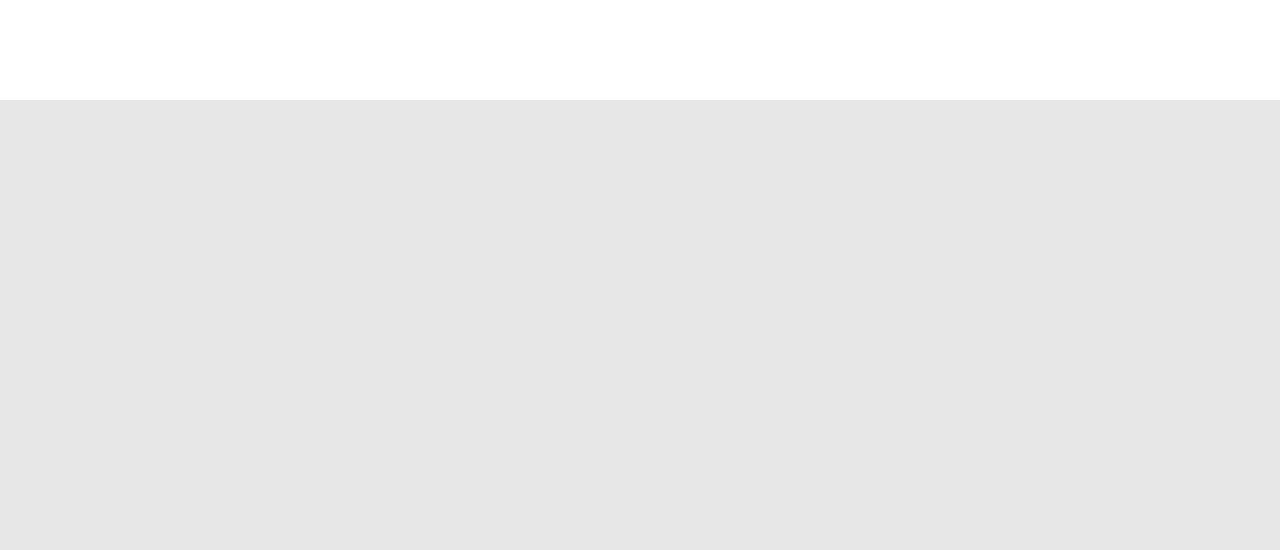
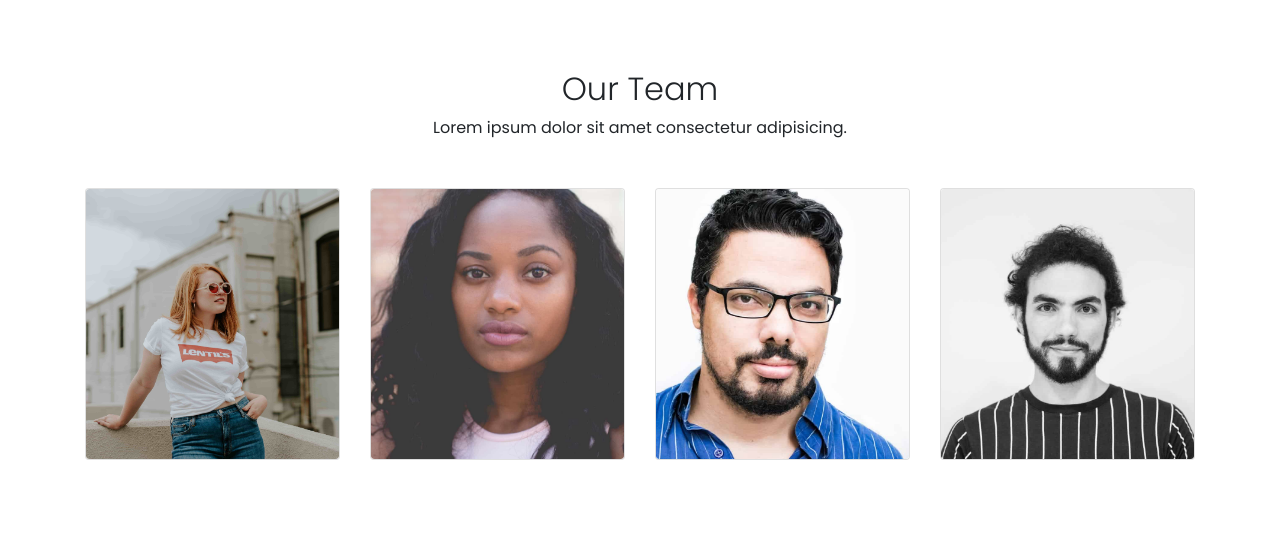
Before and after one commit to juveria-manzar/TogetherDone-Responsive, a PHP site: page / in a window 1280 px wide. Shown: the part 700-1250 px from the top of the page. Before the commit the page ends 800 px from the top, so only its background shows below. Run offline with PHP 8.4, Linux system fonts and the light colour scheme; some libraries are stand-ins or nearby versions.

Commit message:
Our-team-section

```diff
--- a/index.html
+++ b/index.html
@@ -87,7 +87,74 @@
 
     </section>
 
-    <section id="our-team"></section>
+    <section id="our-team">
+        <div class="container">
+            <header>
+                <h2 class="text-center font-weight-light">Our Team</h2>
+                <p class="text-center">Lorem ipsum dolor sit amet consectetur adipisicing.</p>
+            </header>
+
+            <div class="row mt-4">
+                <div class="col-lg-3 col-md-6 mt-4">
+                    <div class="card overflow-hidden">
+                        <img class="card-img" src="media/person1.jpg" alt="person">
+                        <div class="position-absolute text-center text-white w-100 h-100 py-2 d-flex flex-column justify-content-center ">
+                            <p>Kristen Smith</p>
+                            <em class="small">Web Designer</em>
+                            <div class="pt-3">
+                                <i class="px-1 fab fa-facebook"></i>
+                                <i class="px-1 fab fa-twitter"></i>
+                                <i class="px-1 fab fa-google-plus-g"></i>
+                            </div>
+                        </div>
+                    </div>
+                </div>
+                <div class="col-lg-3 col-md-6 mt-4">
+                    <div class="card overflow-hidden">
+                        <img class="card-img" src="media/person2.jpg" alt="person">
+                        <div class="position-absolute text-center text-white w-100 h-100 py-2 d-flex flex-column justify-content-center ">
+                            <p>Kristen Smith</p>
+                            <em class="small">Web Designer</em>
+                            <div class="pt-3">
+                                <i class="px-1 fab fa-facebook"></i>
+                                <i class="px-1 fab fa-twitter"></i>
+                                <i class="px-1 fab fa-google-plus-g"></i>
+                            </div>
+                        </div>
+                    </div>
+                </div>
+                <div class="col-lg-3 col-md-6 mt-4">
+                    <div class="card overflow-hidden">
+                        <img class="card-img" src="media/person3.jpg" alt="person">
+                        <div class="position-absolute text-center text-white w-100 h-100 py-2 d-flex flex-column justify-content-center ">
+                            <p>Kristen Smith</p>
+                            <em class="small">Web Designer</em>
+                            <div class="pt-3">
+                                <i class="px-1 fab fa-facebook"></i>
+                                <i class="px-1 fab fa-twitter"></i>
+                                <i class="px-1 fab fa-google-plus-g"></i>
+                            </div>
+                        </div>
+                    </div>
+                </div>
+                <div class="col-lg-3 col-md-6 mt-4">
+                    <div class="card overflow-hidden">
+                        <img class="card-img" src="media/person4.jpg" alt="person">
+                        <div class="position-absolute text-center text-white w-100 h-100 py-2 d-flex flex-column justify-content-center ">
+                            <p>Kristen Smith</p>
+                            <em class="small">Web Designer</em>
+                            <div class="pt-3">
+                                <i class="px-1 fab fa-facebook"></i>
+                                <i class="px-1 fab fa-twitter"></i>
+                                <i class="px-1 fab fa-google-plus-g"></i>
+                            </div>
+                        </div>
+                    </div>
+                </div>
+            </div>
+        </div>
+
+    </section>
 
 
     <!-- Wow js -->
--- a/styles.css
+++ b/styles.css
@@ -109,3 +109,30 @@ p {
     background-color: transparent;
     color: white;
 }
+
+#our-team {
+    padding: 5.6rem 0;
+}
+
+#our-team img {
+    height: 270px;
+    object-fit: cover;
+}
+
+#our-team i {
+    transition: opacity .2s;
+}
+
+#our-team i:hover {
+    opacity: .5;
+}
+
+#our-team .card>div {
+    background-color: rgba(30, 30, 30, .7);
+    transform: translateX(-100%);
+    transition: transform .35s;
+}
+
+#our-team .card:hover>div {
+    transform: translateX(0);
+}
```
